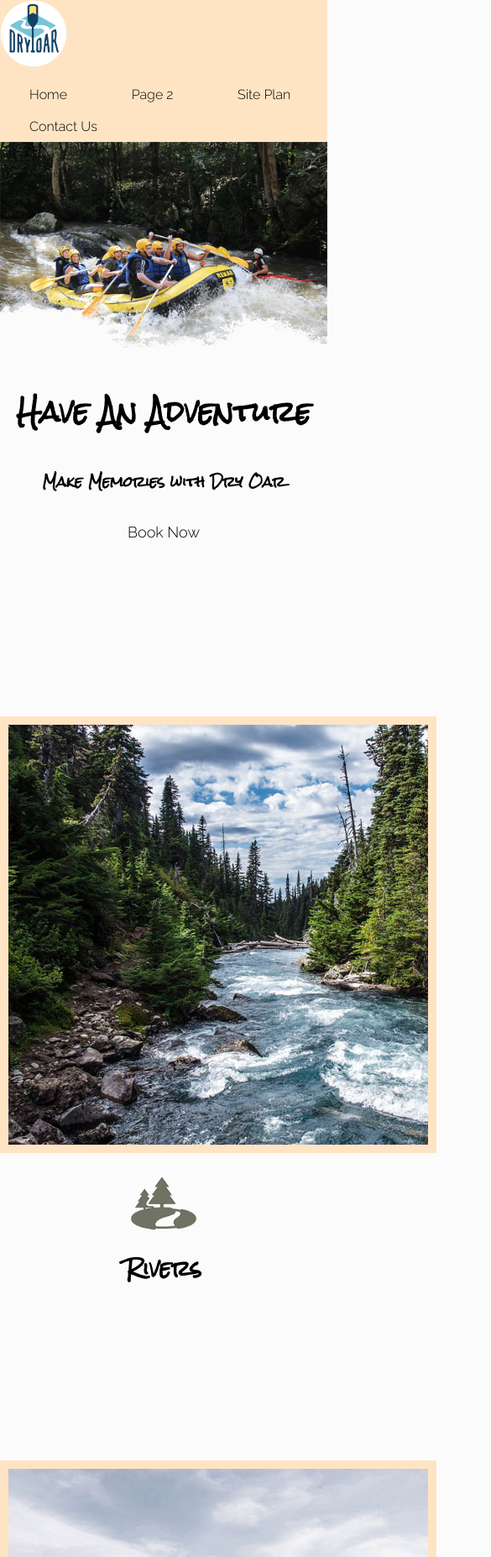
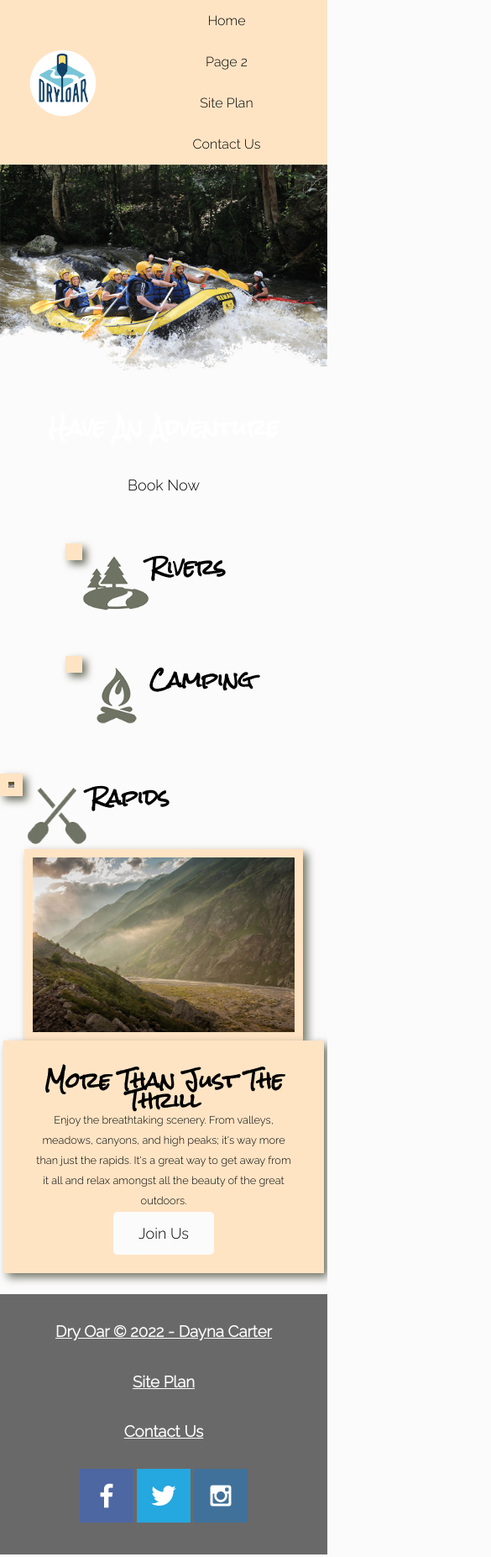
Before and after one commit to daynacarter/wdd130, a plain HTML site: page wwr/index.html in a window 390 px wide. Shown: the top 1854 px of the page at 84% size, 585 px wide, since content can reach past the window. Drawn offline with Linux system fonts and the light colour scheme.

Commit message:
changes to site

```diff
--- a/wwr/styles/style.css
+++ b/wwr/styles/style.css
@@ -24,11 +24,18 @@ a hover {
     margin: 0 auto;
     font-family: Raleway, sans-serif, Helvetica;
   }
+  #hero-msg {
+    grid-column: 2/3;
+    grid-row: 1/2;
+    margin-top: 100px;
+  }
   #hero-msg h1 {
     text-align: center;
+    color: white;
   }
   #hero-msg h4 {
-      text-align:center
+    text-align:center;
+    color: white;
   }
   h4 {
       color:black;
@@ -37,8 +44,10 @@ a hover {
       text-align: center;
   }
   main section {
-      text-align: center;
-      color:black;
+    text-align: center;
+    color:black;
+    display: grid;
+    grid-template-columns: repeat(10, 1fr);
   }
   #background {
     height: 725px;
@@ -54,6 +63,12 @@ h2 {
 }
 header {
     background-color:bisque;
+    display: grid;
+    grid-template-columns: 150px auto;
+}
+nav {
+    display: flex;
+    justify-content: space-around;
 }
 nav a {
     color:black;
@@ -81,11 +96,16 @@ nav a:hover {
 #background {
     height: 725px;
     background-color:bisque;
+    grid-column: 1/11;
+    grid-row: 4/9;
 }
 .msg {
     background-color:bisque;
     line-height: 1.5em;
     padding: 35px;
+    grid-column: 6/10;
+    grid-row: 6/7;
+    box-shadow: 5px 5px 10px #6f7364;
 }
 .msg h2 {
     color:black;
@@ -99,6 +119,9 @@ footer {
     background-color:dimgrey;
     padding: 25px 50px;
     margin-top: 200px;
+    display: flex;
+    justify-content: space-around;
+    align-items: center;
 }
 footer h3 {
     color:#fcfbfb;
@@ -119,6 +142,16 @@ footer a:hover {
     width: 80px;
     padding-top: 10px;
 }
+#hero {
+    display: grid;
+    grid-template-columns: 1fr 3fr 1fr;
+    margin-top: -100px;
+}
+#hero-box {
+    grid-column: 1/4;
+    grid-row: 1/3;
+    z-index: -1;
+}
 #hero-img {
     width: 100%;
 }
@@ -130,13 +163,83 @@ footer {
 }
 #logo_link {
     padding-top: 5px;
+    padding-top: 5px;
+    justify-self: center;
+    align-self: center;
 }
 .rivers-card, .camping-card, .rapids-card {
     margin: 200px 0;
 }
+.rivers-card {
+    grid-column: 2/4;
+    grid-row: 2/3;
+}
+.camping-card {
+    grid-column: 5/7;
+    grid-row: 2/3;
+}
+.rapids-card {
+    grid-column: 8/10;
+    grid-row: 2/3;
+}
 .card-img {
     border: 10px solid bisque;
+    width: 100%;
+    transition: transform .5s;
+    box-shadow: 5px 5px 10px #6f7364;
+}
+.card-img:hover {
+    opacity: .6;
+    transform: scale(1.1);
+}
+.mountains {
+    border: 10px solid bisque;
+    grid-column: 2/7;
+    grid-row: 5/8;
+    width: 100%;
+    box-shadow: 5px 5px 10px #6f7364;
 }
 main section img {
     box-sizing: border-box;
 }
+@media screen and (max-width: 900px) {
+    #hero, .home-grid {
+        display: block;
+        height: auto;
+    }
+    nav, footer {
+        flex-direction: column;
+    }
+    nav a {
+        display: block;
+        padding: 15px;
+    }
+    #hero {
+        margin-top: 0;
+    }
+    #hero-msg {
+        margin-top: 0;
+    }
+    #hero-msg h4 {
+        display: none;
+    }
+    .home-title {
+        font-size: 25px;
+        color: #6f7364;
+    }
+    .rivers-card, .camping-card, .rapids-card {
+        margin: 50px auto;
+        width: 60%;
+    }
+    #background {
+        display: none;
+    }
+    .mountains, .msg {
+        width: 80%;
+        display: block;
+        margin: 0 auto;
+    }
+    footer {
+        margin-top: 25px;
+    }
+}
```
